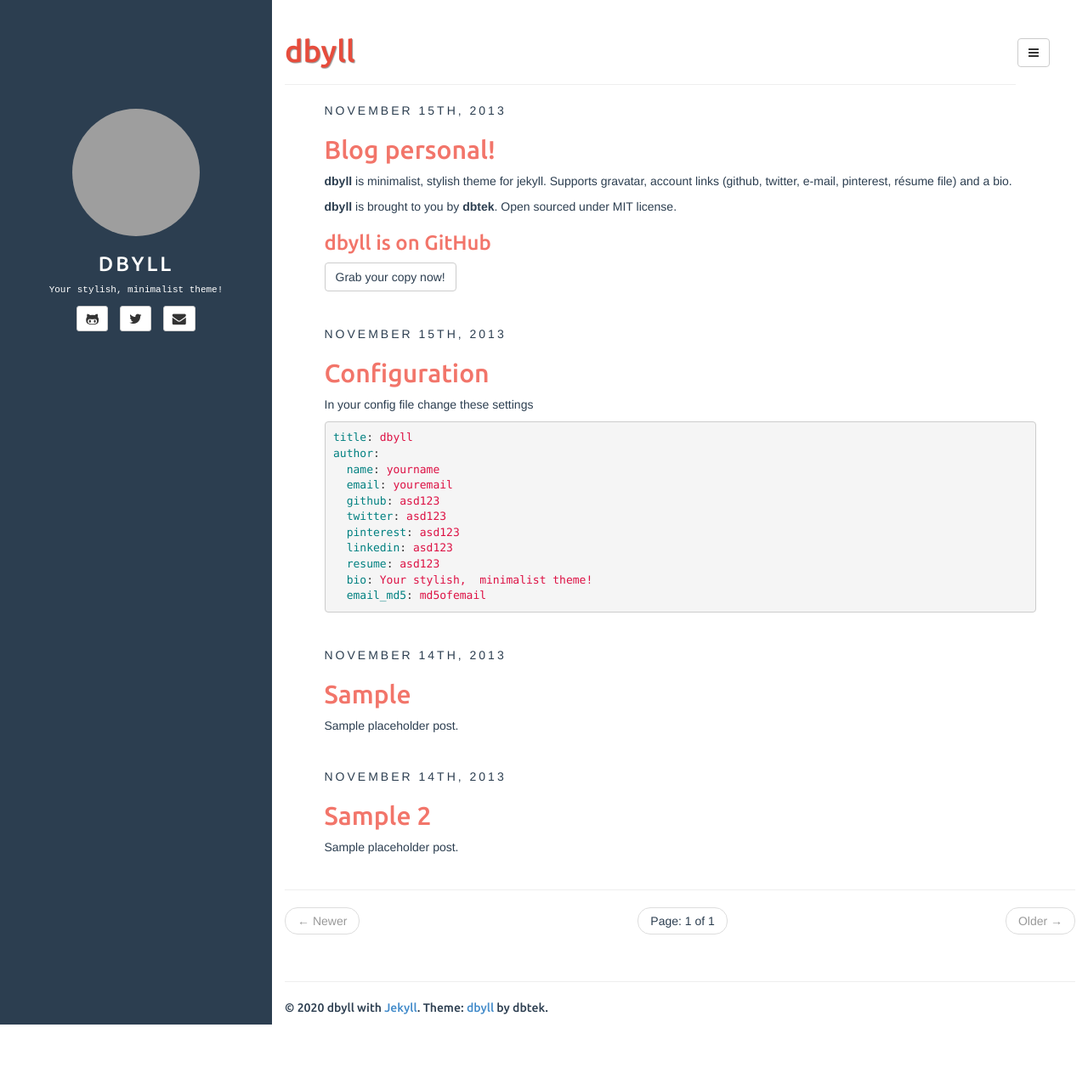
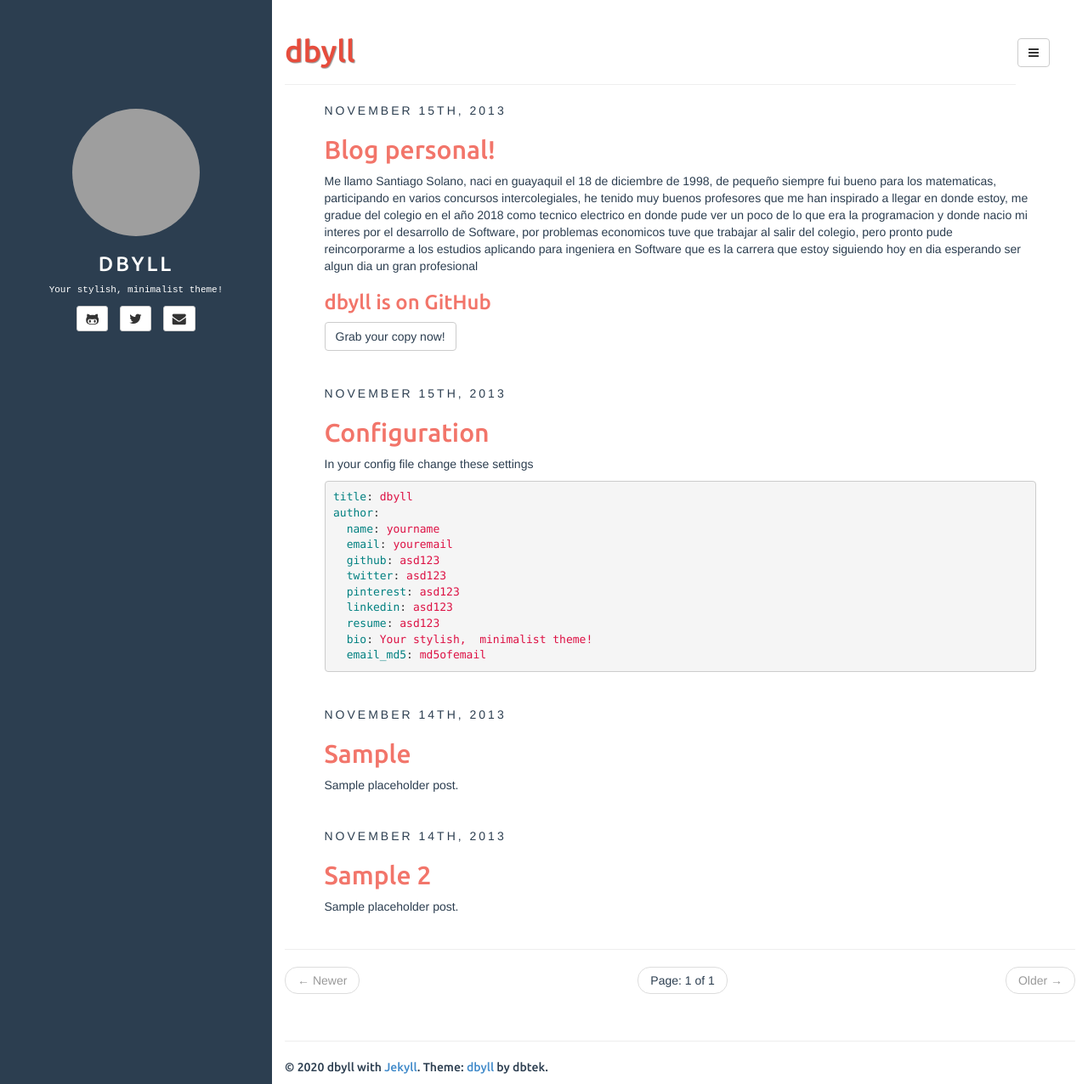
Before and after one commit to sasolanom/sasolanom.github.io, a Jekyll site: the page built from index.html, in a window 1280 px wide and 1276 px high. Shown: the whole window at 85% size. Built offline with Jekyll 4.4.1, drawn with Linux system fonts in a browser that asks for light colours; the list of posts is cut into pages by our own code; grey boxes are pictures that could not be loaded.

Commit message:
Update 2013-11-15-hello-world.md

```diff
--- a/_posts/2013-11-15-hello-world.md
+++ b/_posts/2013-11-15-hello-world.md
@@ -7,9 +7,11 @@
 comments: true
 ---
 
-**dbyll** is minimalist, stylish theme for jekyll. Supports gravatar, account links (github, twitter, e-mail, pinterest, résume file) and a bio.
-
-**dbyll** is brought to you by **[dbtek](http://ismaildemirbilek.com)**. Open sourced under [MIT](http://opensource.org/licenses/MIT) license.
+Me llamo Santiago Solano, naci en guayaquil el 18 de diciembre de 1998, de pequeño siempre fui bueno para los matematicas, participando
+en varios concursos intercolegiales, he tenido muy buenos profesores que me han inspirado a llegar en donde estoy, me gradue del colegio
+en el año 2018 como tecnico electrico en donde pude ver un poco de lo que era la programacion y donde nacio mi interes por el desarrollo
+de Software, por problemas economicos tuve que trabajar al salir del colegio, pero pronto pude reincorporarme a los estudios aplicando
+para ingeniera en Software que es la carrera que estoy siguiendo hoy en dia esperando ser algun dia un gran profesional
 
 ### dbyll is on GitHub
 
```
